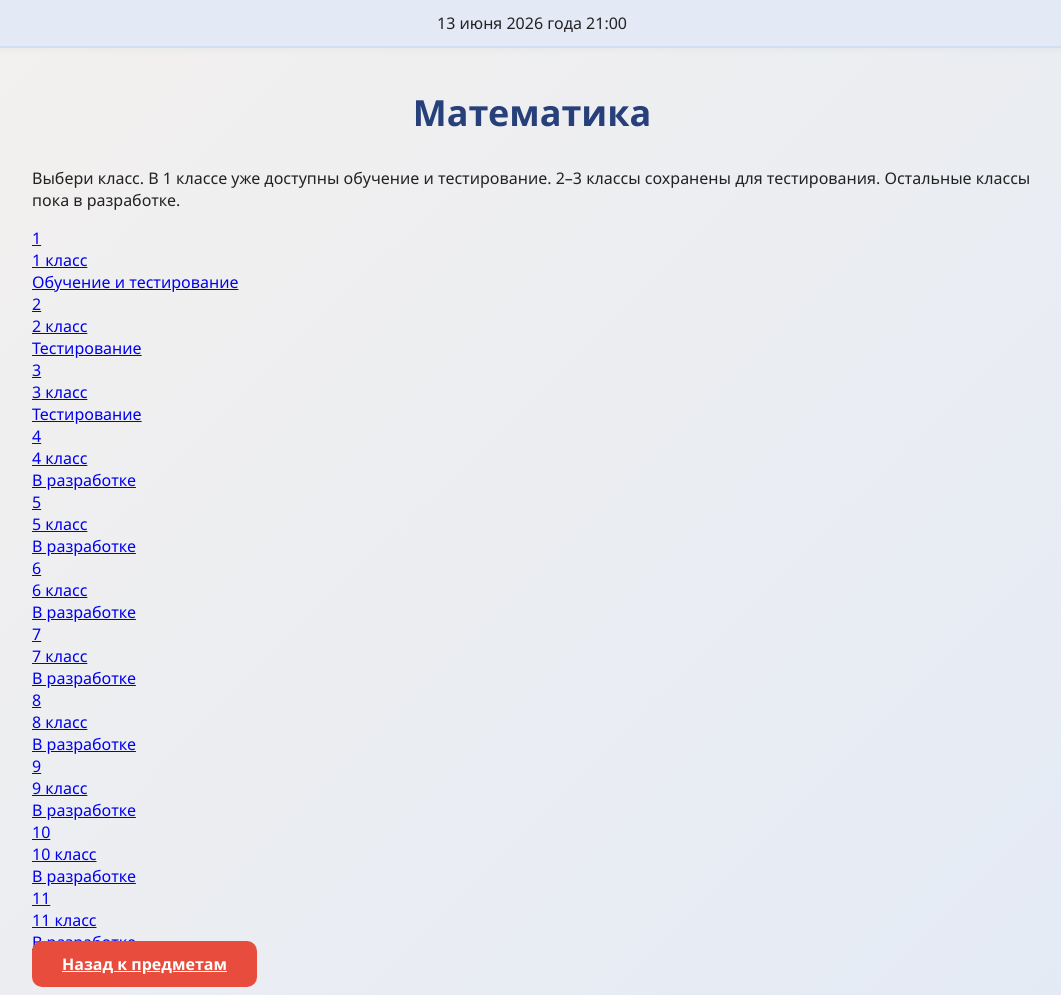
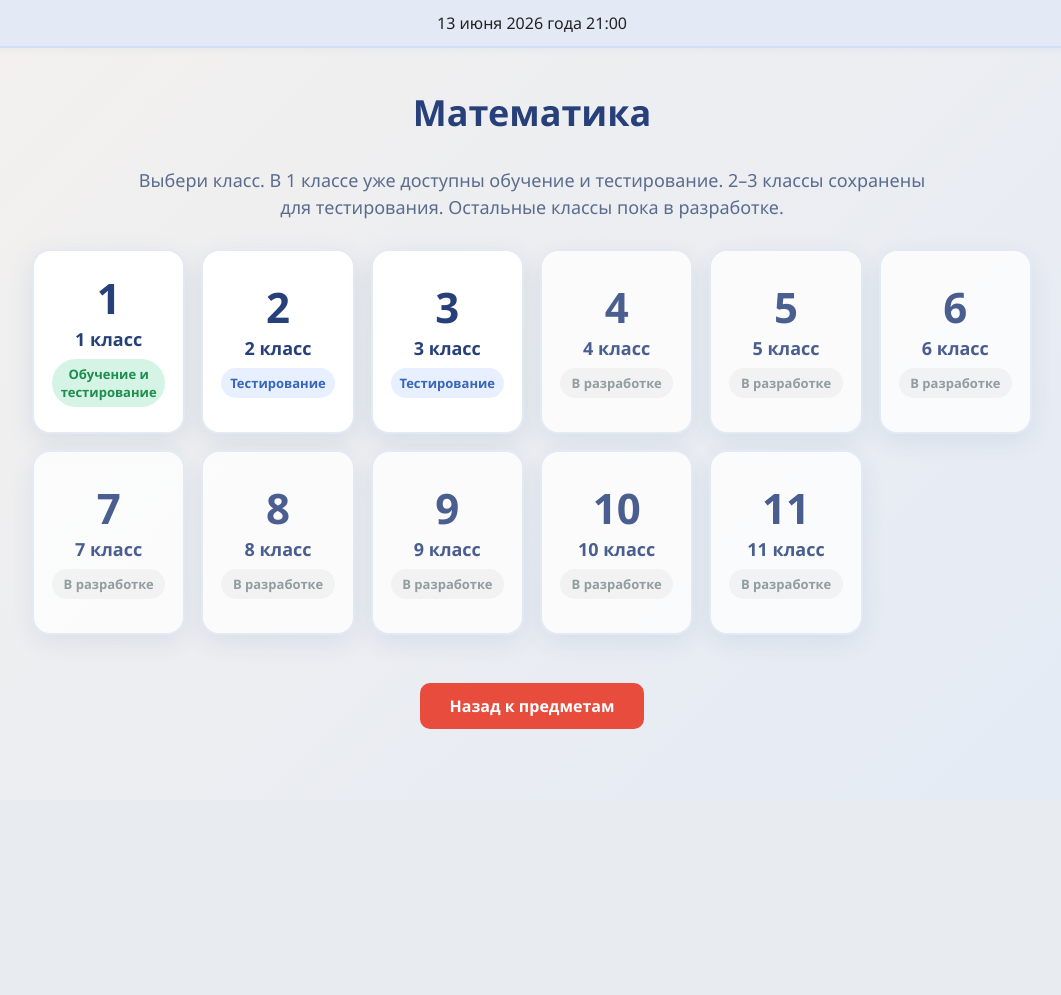
Before and after one commit to Zaharov89/Arina, a Flask app: page /math in a window 1280 px wide. Shown: the whole page, without its empty margins (108-1169 px from the left). After the commit the page ends 729 px from the top, so only its background shows below. Run offline with Flask 3, Linux system fonts and the light colour scheme; parts of the project's set-up code (start-up, migrations or seed data) failed here and were passed over.

Commit message:
Style math class selection pages

```diff
--- a/Arina/frontend/static/math/menu.css
+++ b/Arina/frontend/static/math/menu.css
@@ -20,6 +20,8 @@
     align-items: center;
     justify-content: center;
     min-height: 180px;
+    text-decoration: none;
+    color: inherit;
 }
 
 .menu-item:hover {
@@ -46,3 +48,118 @@
     color: #5a6c8d;
     line-height: 1.4;
 }
+
+.math-menu-intro {
+    text-align: center;
+    color: #5a6c8d;
+    font-size: 18px;
+    max-width: 820px;
+    margin: 0 auto 28px auto;
+    line-height: 1.5;
+}
+
+.classes-grid {
+    display: grid;
+    grid-template-columns: repeat(auto-fit, minmax(150px, 1fr));
+    gap: 16px;
+    margin-bottom: 28px;
+}
+
+.class-card {
+    background: #fff;
+    border: 2px solid #e3eaf5;
+    border-radius: 18px;
+    padding: 18px;
+    min-height: 145px;
+    text-align: center;
+    text-decoration: none;
+    color: inherit;
+    box-shadow: 0 8px 26px rgba(48,100,150,0.12);
+    transition: all 0.2s ease;
+    display: flex;
+    flex-direction: column;
+    justify-content: center;
+}
+
+.class-card:hover {
+    transform: translateY(-4px);
+    border-color: #5d92e0;
+    box-shadow: 0 12px 34px rgba(48,100,150,0.22);
+}
+
+.class-card-disabled {
+    opacity: 0.82;
+}
+
+.class-number {
+    font-size: 42px;
+    font-weight: 900;
+    color: #27407a;
+    line-height: 1;
+    margin-bottom: 8px;
+}
+
+.class-title {
+    font-size: 18px;
+    font-weight: 700;
+    color: #27407a;
+    margin-bottom: 8px;
+}
+
+.class-status {
+    font-size: 13px;
+    font-weight: 700;
+    border-radius: 999px;
+    padding: 6px 8px;
+}
+
+.class-status.ready {
+    background: #d5f4e6;
+    color: #1f8d4e;
+}
+
+.class-status.partial {
+    background: #e8f0ff;
+    color: #3866b9;
+}
+
+.class-status.planned {
+    background: #f4f4f4;
+    color: #7f8c8d;
+}
+
+.menu-actions {
+    display: flex;
+    justify-content: center;
+    margin-top: 16px;
+}
+
+.math-back-link {
+    text-decoration: none;
+    display: inline-block;
+}
+
+.disabled-card {
+    cursor: default;
+    opacity: 0.75;
+}
+
+.disabled-card:hover {
+    transform: none;
+    border-color: #e3eaf5;
+    box-shadow: 0 8px 32px rgba(48,100,150,0.15);
+}
+
+.placeholder-box {
+    text-align: center;
+}
+
+@media (max-width: 700px) {
+    .menu-container {
+        grid-template-columns: 1fr;
+    }
+
+    .classes-grid {
+        grid-template-columns: repeat(2, minmax(0, 1fr));
+    }
+}
```
